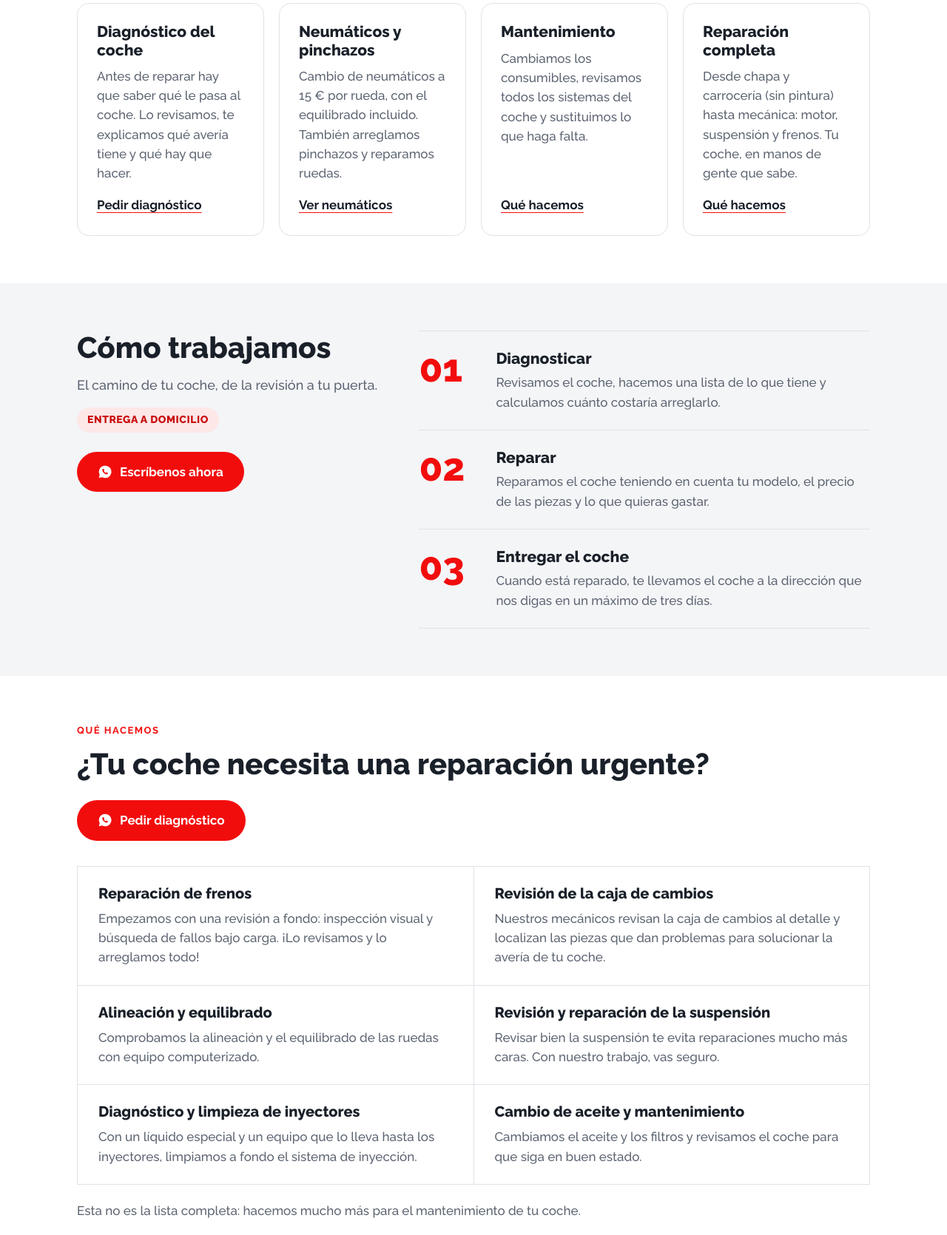
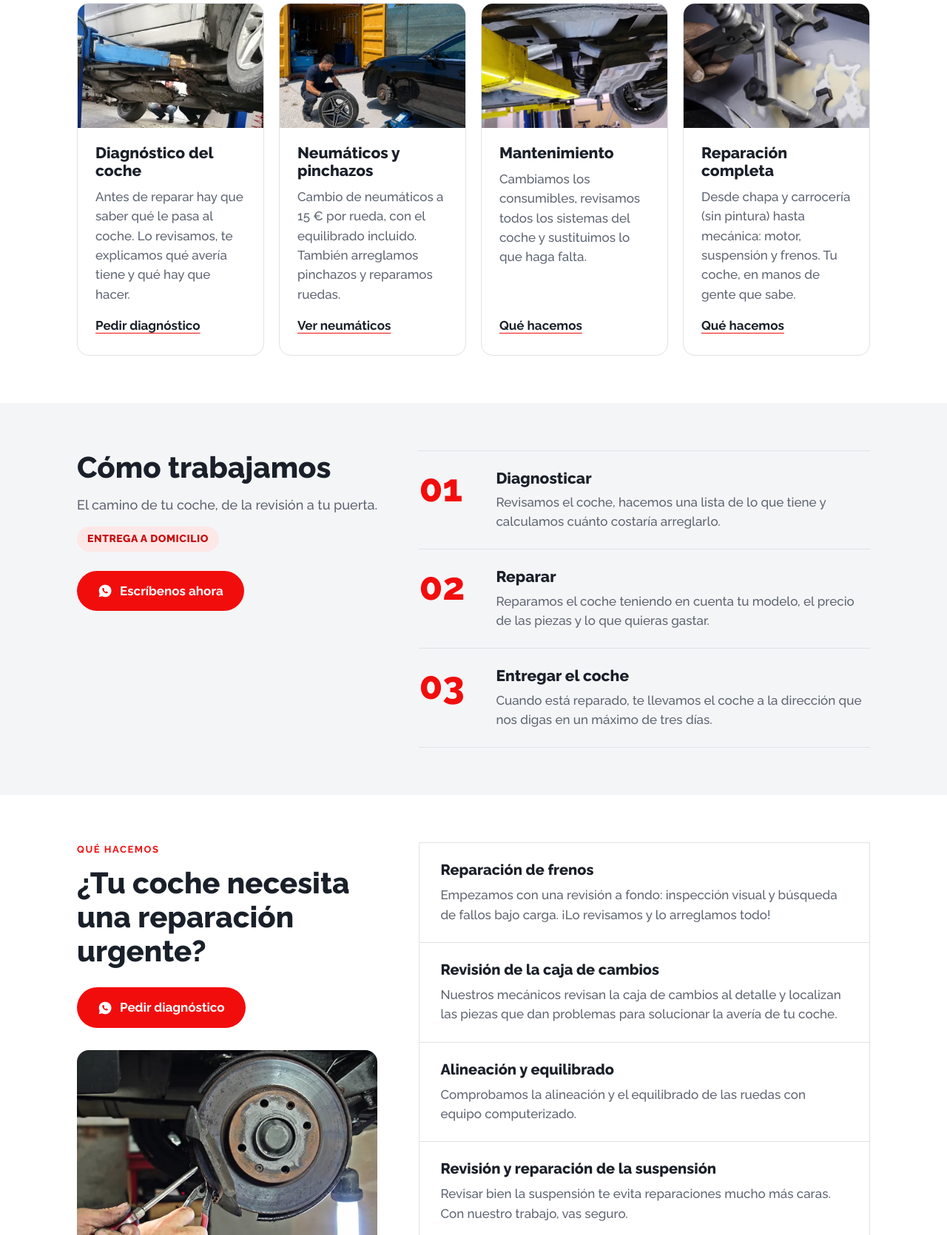
Before and after one commit to hollybest/dominion-site, a plain HTML site: page docs/index.html in a window 1280 px wide. Shown: the part 1130-2800 px from the top of the page at 74% size. Drawn offline with Linux system fonts and the light colour scheme.

Commit message:
Fotos de taller en la portada: diagnóstico, servicios, frenos
Co-Authored-By: Claude Sonnet 5.5 <noreply@anthropic.com>
Claude-Session: https://claude.ai/code/session_01AJ6DVeWri6wiLWCUx9QipW

```diff
--- a/docs/assets/css/site.css
+++ b/docs/assets/css/site.css
@@ -219,3 +219,10 @@ p{margin:0}
   .ck-act{justify-content:flex-end}
 }
 @media(prefers-reduced-motion:reduce){html{scroll-behavior:auto}.btn:hover{transform:none}}
+
+/* fotos en tarjetas y bloques */
+.tile.has-img{padding:0;overflow:hidden;align-items:stretch}
+.tile.has-img>img{display:block;width:100%;aspect-ratio:3/2;object-fit:cover}
+.tile.has-img .tb{display:flex;flex-direction:column;align-items:flex-start;flex:1;padding:22px 24px 26px}
+.side-img{display:block;width:100%;height:auto;aspect-ratio:3/2;object-fit:cover;border-radius:var(--r);margin-top:30px}
+.works.one{grid-template-columns:1fr}
--- a/docs/index.html
+++ b/docs/index.html
@@ -60,7 +60,7 @@ gtag('js',new Date());
       </div>
     </div>
     <aside class="card">
-      <img class="card-img" src="/dominion-site/assets/img/taller.webp" alt="Mecánico junto a una furgoneta elevada en el taller de C. Pino 2A, Alicante" width="1200" height="750" fetchpriority="high">
+      <img class="card-img" src="/dominion-site/assets/img/diagnostico-hero.webp" alt="Mecánico midiendo con un polímetro y un portátil de diagnóstico bajo el capó de un coche" width="1200" height="750" fetchpriority="high">
       <div class="card-body">
         <p class="card-k">Dónde estamos</p>
         <dl class="rows">
@@ -89,10 +89,10 @@ gtag('js',new Date());
     <p class="eyebrow">Taller mecánico</p>
     <h2 class="h2">Nuestros servicios</h2>
     <div class="grid g4">
-      <div class="tile"><h3>Diagnóstico del coche</h3><p>Antes de reparar hay que saber qué le pasa al coche. Lo revisamos, te explicamos qué avería tiene y qué hay que hacer.</p><a class="more dm-wa" href="https://wa.me/34685331311?text=%C2%A1Hola%21%20Quiero%20pedir%20cita%20para%20un%20diagn%C3%B3stico%20del%20coche." target="_blank" rel="noopener">Pedir diagnóstico</a></div>
-      <div class="tile"><h3>Neumáticos y pinchazos</h3><p>Cambio de neumáticos a 15 € por rueda, con el equilibrado incluido. También arreglamos pinchazos y reparamos ruedas.</p><a class="more" href="/dominion-site/neumaticos/">Ver neumáticos</a></div>
-      <div class="tile"><h3>Mantenimiento</h3><p>Cambiamos los consumibles, revisamos todos los sistemas del coche y sustituimos lo que haga falta.</p><a class="more" href="#que-hacemos">Qué hacemos</a></div>
-      <div class="tile"><h3>Reparación completa</h3><p>Desde chapa y carrocería (sin pintura) hasta mecánica: motor, suspensión y frenos. Tu coche, en manos de gente que sabe.</p><a class="more" href="#que-hacemos">Qué hacemos</a></div>
+      <div class="tile has-img"><img src="/dominion-site/assets/img/taller-bajos.webp" alt="Mecánicos revisando los bajos de un coche subido al puente elevador" width="720" height="480" loading="lazy"><div class="tb"><h3>Diagnóstico del coche</h3><p>Antes de reparar hay que saber qué le pasa al coche. Lo revisamos, te explicamos qué avería tiene y qué hay que hacer.</p><a class="more dm-wa" href="https://wa.me/34685331311?text=%C2%A1Hola%21%20Quiero%20pedir%20cita%20para%20un%20diagn%C3%B3stico%20del%20coche." target="_blank" rel="noopener">Pedir diagnóstico</a></div></div>
+      <div class="tile has-img"><img src="/dominion-site/assets/img/neumaticos.webp" alt="Mecánico cambiando una rueda" width="640" height="487" loading="lazy"><div class="tb"><h3>Neumáticos y pinchazos</h3><p>Cambio de neumáticos a 15 € por rueda, con el equilibrado incluido. También arreglamos pinchazos y reparamos ruedas.</p><a class="more" href="/dominion-site/neumaticos/">Ver neumáticos</a></div></div>
+      <div class="tile has-img"><img src="/dominion-site/assets/img/mantenimiento.webp" alt="Bajos de un coche en un puente elevador durante una revisión" width="720" height="480" loading="lazy"><div class="tb"><h3>Mantenimiento</h3><p>Cambiamos los consumibles, revisamos todos los sistemas del coche y sustituimos lo que haga falta.</p><a class="more" href="#que-hacemos">Qué hacemos</a></div></div>
+      <div class="tile has-img"><img src="/dominion-site/assets/img/carroceria.webp" alt="Herramienta para reparar una abolladura en la chapa de un coche" width="720" height="480" loading="lazy"><div class="tb"><h3>Reparación completa</h3><p>Desde chapa y carrocería (sin pintura) hasta mecánica: motor, suspensión y frenos. Tu coche, en manos de gente que sabe.</p><a class="more" href="#que-hacemos">Qué hacemos</a></div></div>
     </div>
   </div>
 </section>
@@ -114,11 +114,15 @@ gtag('js',new Date());
 </section>
 
 <section class="sec" id="que-hacemos">
-  <div class="wrap">
-    <p class="eyebrow">Qué hacemos</p>
-    <h2 class="h2">¿Tu coche necesita una reparación urgente?</h2>
-    <div class="btn-row"><a class="btn btn-red dm-wa" href="https://wa.me/34685331311?text=%C2%A1Hola%21%20Quiero%20pedir%20cita%20para%20un%20diagn%C3%B3stico%20del%20coche." target="_blank" rel="noopener"><svg viewBox="0 0 24 24" fill="currentColor" aria-hidden="true"><path fill-rule="evenodd" d="M12 2a10 10 0 0 0-8.7 14.9L2 22l5.3-1.3A10 10 0 1 0 12 2Zm-2.6 5.2c.2 0 .5 0 .6.4l.8 1.9c.1.2 0 .4-.1.6l-.6.8c.7 1.3 1.7 2.3 3.1 3l.8-1c.2-.2.4-.2.6-.1l1.8.9c.3.1.4.3.3.6-.2 1-1 1.7-2 1.8-2.9.2-7-3.7-7.2-6.8 0-1 .5-1.8 1.3-2.1h.6Z"/></svg>Pedir diagnóstico</a></div>
-    <ul class="works">
+  <div class="wrap split">
+    <div>
+      <p class="eyebrow">Qué hacemos</p>
+      <h2 class="h2">¿Tu coche necesita una reparación urgente?</h2>
+      <div class="btn-row"><a class="btn btn-red dm-wa" href="https://wa.me/34685331311?text=%C2%A1Hola%21%20Quiero%20pedir%20cita%20para%20un%20diagn%C3%B3stico%20del%20coche." target="_blank" rel="noopener"><svg viewBox="0 0 24 24" fill="currentColor" aria-hidden="true"><path fill-rule="evenodd" d="M12 2a10 10 0 0 0-8.7 14.9L2 22l5.3-1.3A10 10 0 1 0 12 2Zm-2.6 5.2c.2 0 .5 0 .6.4l.8 1.9c.1.2 0 .4-.1.6l-.6.8c.7 1.3 1.7 2.3 3.1 3l.8-1c.2-.2.4-.2.6-.1l1.8.9c.3.1.4.3.3.6-.2 1-1 1.7-2 1.8-2.9.2-7-3.7-7.2-6.8 0-1 .5-1.8 1.3-2.1h.6Z"/></svg>Pedir diagnóstico</a></div>
+      <img class="side-img" src="/dominion-site/assets/img/frenos.webp" alt="Mecánico cambiando las pastillas de freno de un disco" width="720" height="480" loading="lazy">
+    </div>
+    <div>
+      <ul class="works one" style="margin-top:0">
       <li><b>Reparación de frenos</b><span>Empezamos con una revisión a fondo: inspección visual y búsqueda de fallos bajo carga. ¡Lo revisamos y lo arreglamos todo!</span></li>
       <li><b>Revisión de la caja de cambios</b><span>Nuestros mecánicos revisan la caja de cambios al detalle y localizan las piezas que dan problemas para solucionar la avería de tu coche.</span></li>
       <li><b>Alineación y equilibrado</b><span>Comprobamos la alineación y el equilibrado de las ruedas con equipo computerizado.</span></li>
@@ -126,7 +130,8 @@ gtag('js',new Date());
       <li><b>Diagnóstico y limpieza de inyectores</b><span>Con un líquido especial y un equipo que lo lleva hasta los inyectores, limpiamos a fondo el sistema de inyección.</span></li>
       <li><b>Cambio de aceite y mantenimiento</b><span>Cambiamos el aceite y los filtros y revisamos el coche para que siga en buen estado.</span></li>
     </ul>
-    <p class="note">Esta no es la lista completa: hacemos mucho más para el mantenimiento de tu coche.</p>
+      <p class="note">Esta no es la lista completa: hacemos mucho más para el mantenimiento de tu coche.</p>
+    </div>
   </div>
 </section>
 
--- a/src/assets/css/site.css
+++ b/src/assets/css/site.css
@@ -219,3 +219,10 @@ p{margin:0}
   .ck-act{justify-content:flex-end}
 }
 @media(prefers-reduced-motion:reduce){html{scroll-behavior:auto}.btn:hover{transform:none}}
+
+/* fotos en tarjetas y bloques */
+.tile.has-img{padding:0;overflow:hidden;align-items:stretch}
+.tile.has-img>img{display:block;width:100%;aspect-ratio:3/2;object-fit:cover}
+.tile.has-img .tb{display:flex;flex-direction:column;align-items:flex-start;flex:1;padding:22px 24px 26px}
+.side-img{display:block;width:100%;height:auto;aspect-ratio:3/2;object-fit:cover;border-radius:var(--r);margin-top:30px}
+.works.one{grid-template-columns:1fr}
```
Also changed, not shown: src/pages/es/inicio.html (+16 -11 lines), docs/assets/img/carroceria.webp (added), docs/assets/img/diagnostico-hero.webp (added), docs/assets/img/diagnostico.webp (added), docs/assets/img/frenos.webp (added), docs/assets/img/mantenimiento.webp (added), docs/assets/img/taller-bajos.webp (added), docs/assets/img/taller.webp (deleted), src/assets/img/carroceria.webp (added), src/assets/img/diagnostico-hero.webp (added), src/assets/img/diagnostico.webp (added), src/assets/img/frenos.webp (added), src/assets/img/mantenimiento.webp (added), src/assets/img/taller-bajos.webp (added), 1 more files.
